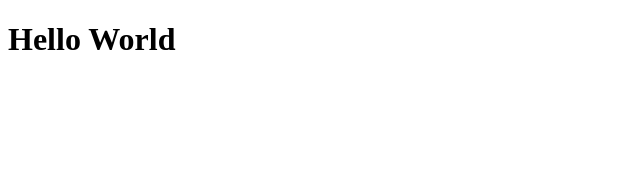
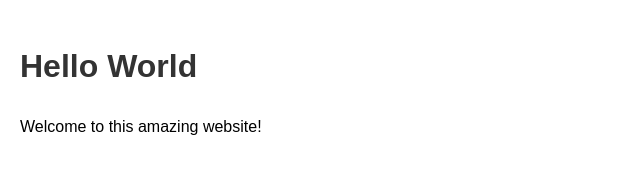
Before and after one commit to Florenz23/amazing-website, a plain HTML site: page index.html in a window 1280 px wide. Shown: the whole page, without its empty margins (0-640 px from the left). Drawn offline with Linux system fonts and the light colour scheme.

Commit message:
Add meta tags and improve HTML structure

```diff
--- a/index.html
+++ b/index.html
@@ -1,9 +1,25 @@
 <!DOCTYPE html>
-<html>
+<html lang="en">
 <head>
+    <meta charset="UTF-8">
+    <meta name="viewport" content="width=device-width, initial-scale=1.0">
+    <meta name="description" content="An amazing website with great content">
+    <meta name="keywords" content="amazing, website, awesome">
     <title>Amazing Website</title>
+    <style>
+        body {
+            font-family: Arial, sans-serif;
+            margin: 0;
+            padding: 20px;
+            line-height: 1.6;
+        }
+        h1 {
+            color: #333;
+        }
+    </style>
 </head>
 <body>
     <h1>Hello World</h1>
+    <p>Welcome to this amazing website!</p>
 </body>
 </html>
```
